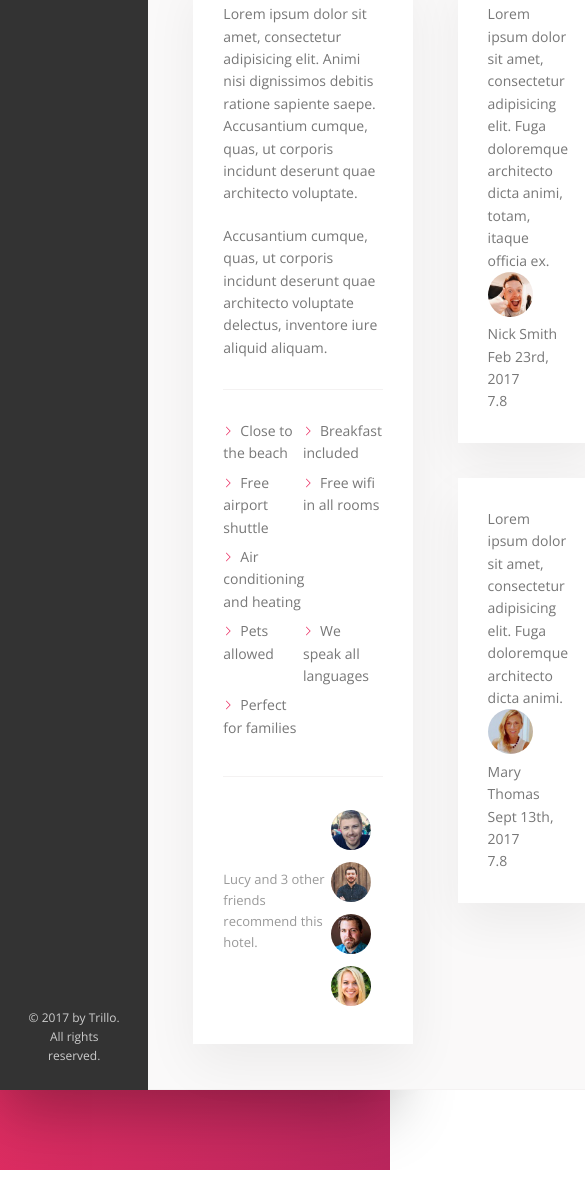
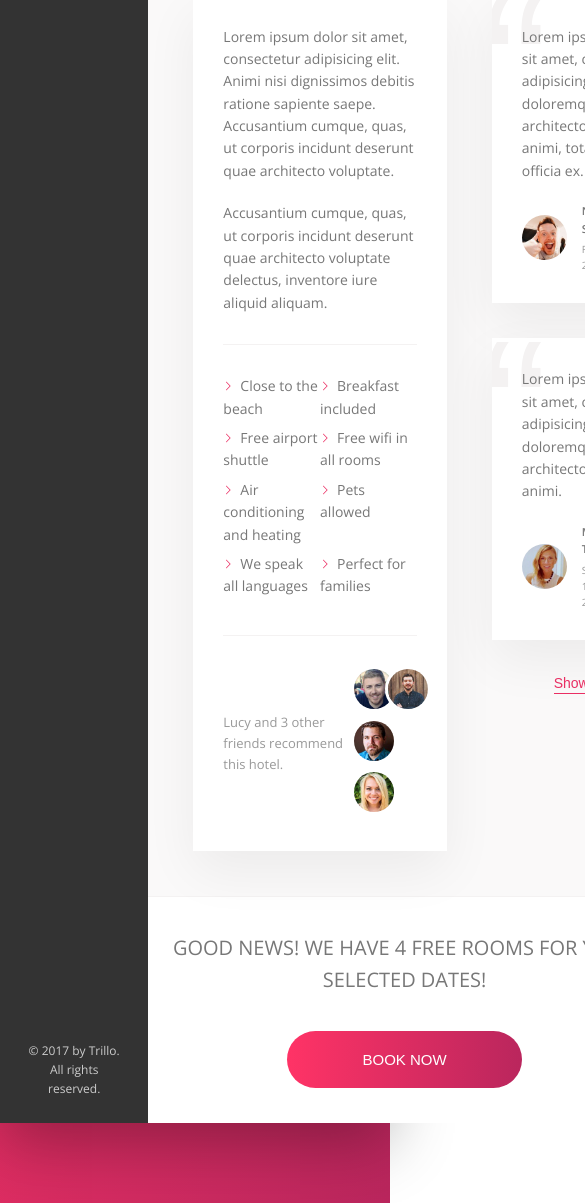
Before and after one commit to DavidCondit/udemy-css-project-trillo, a website: page index.html in a window 390 px wide. Shown: the part 503-1706 px from the top of the page, 585 px wide, since content can reach past the window. Before the commit the page ends 1673 px from the top, so only its background shows below. Drawn offline with nearby package versions, Linux system fonts and the light colour scheme.

```diff
--- a/index.html
+++ b/index.html
@@ -193,7 +193,7 @@
                                         <p class="review__user-name">Nick Smith</p>
                                         <p class="review__user-date">Feb 23rd, 2017</p>
                                     </div>
-                                    <div class="rview__rating">7.8</div>
+                                    <div class="review__rating">7.8</div>
                                 </figcaption>
                             </figure>
 
@@ -207,11 +207,24 @@
                                             <p class="review__user-name">Mary Thomas</p>
                                             <p class="review__user-date">Sept 13th, 2017</p>
                                         </div>
-                                        <div class="rview__rating">7.8</div>
+                                        <div class="review__rating">7.8</div>
                                     </figcaption>
                                 </figure>
+
+                                <button class="btn-inline">Show all <span>&rarr;</span></button>
                         </div>
                     </div>
+
+                    <div class="cta"> <!-- cta = call to action -->
+                        <h2 class="cta__book-now">
+                            Good news! We have 4 free rooms for your selected dates!
+                        </h2>
+                        <button class="btn">
+                            <span class="btn__visible">Book now</span>
+                            <span class="btn__invisible">Only 4 rooms left</span>
+                        </button>
+                    </div>
+
                 </main>
             </div>
         </div>
--- a/sass/_components.scss
+++ b/sass/_components.scss
@@ -292,8 +292,17 @@
     cursor: pointer;
     transition: all .2s;
 
+    & span {
+        margin-left: 3px;
+        transition: margin-left .2s;
+    }
+
     &:hover {
         color: var(--color-grey-dark-1);
+
+        & span {
+            margin-left: 8px;
+        }
     }
 
     &:focus {
@@ -411,36 +420,131 @@
     box-shadow: var(--shadow-light);
     padding: 3rem;
     margin-bottom: 3.5rem;
+    position: relative;
+    overflow: hidden;
 
     &__text {
-
+        margin-bottom: 2rem;
+        z-index: 10;
+        position: relative;
     }
 
     &__user {
-
+        display: flex;
+        align-items: center;
     }
 
     &__photo {
         height: 4.5rem;
         width: 4.5rem;
         border-radius: 50%;
+        margin-right: 1.5rem;
     }
 
     &__user-box {
-
+        margin-right: auto;
     }
 
     &__user-name {
-
+        font-size: 1.1rem;
+        font-weight: 600;
+        text-transform: uppercase;
+        margin-bottom: .4rem;
     }
 
     &__user-date {
-
+        font-size: 1rem;
+        color: var(--color-grey-dark-3);
     }
 
     &__rating {
-
+        color: var(--color-primary);
+        font-size: 2.2rem;
+        font-weight: 300;
     }
 
+    &::before {
+        content: "\201C";
+        position: absolute;
+        top: -2.75rem;
+        left: -1rem;
+        line-height: 1;
+        font-size: 20rem;
+        color: var(--color-grey-light-2);
+        font-family: sans-serif;
+        z-index: 1;
+    }
 
 }
+
+
+
+
+
+
+////////////////////////////////////////////////
+// CALL TO ACTION
+.cta {
+    padding: 3.5rem 0;
+    text-align: center;
+
+    &__book-now {
+        font-size: 2rem;
+        font-weight: 300;
+        text-transform: uppercase;
+        margin-bottom: 3.5rem;
+    }
+}
+
+
+
+
+////////////////////////////////////////////////
+// CALL TO ACTION
+.btn {
+    font-size: 1.5rem;
+    font-weight: 300;
+    text-transform: uppercase;
+    border-radius: 100px;
+    border: none;
+    background: linear-gradient(to right, var(--color-primary-light), var(--color-primary-dark));
+    color: #fff;
+    position: relative;
+    overflow: hidden;
+    cursor: pointer;
+
+    & > * {
+        display: inline-block;
+        height: 100%;
+        width: 100%;
+        transition: all .2s;
+    }
+
+    &__visible {
+
+        padding: 2rem 7.5rem;
+    }
+
+    &__invisible {
+        position: absolute;
+        padding: 2rem 0;
+        left: 0;
+        top: -100%;
+    }
+
+    &:hover {
+        background: linear-gradient(to left, var(--color-primary-light), var(--color-primary-dark));
+    }
+
+    &:hover &__visible {
+        transform: translateY(100%);
+    }
+    &:hover &__invisible {
+        top: 0;
+    }
+
+    &:focus {
+        outline: none;
+        animation: pulsate 1s infinite;
+    }
+}
--- a/sass/_layout.scss
+++ b/sass/_layout.scss
@@ -57,4 +57,8 @@
 
 .user-reviews {
     flex: 1;
+
+    display: flex;
+    flex-direction: column;
+    align-items: center;
 }
```
Also changed, not shown: css/style.css.
